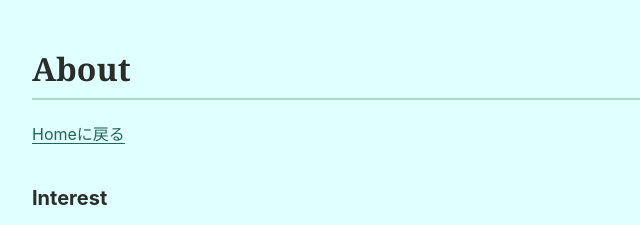
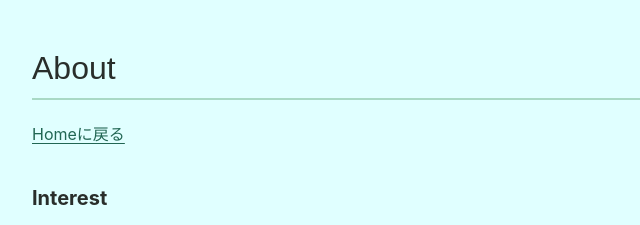
Before and after one commit to m-4-4/m-4-4.github.io, a plain HTML site: page about.html in a window 1280 px wide. Shown: the top 225 px of the page, 256-896 px from the left. Drawn offline with Linux system fonts and the light colour scheme.

Commit message:
Add class to About heading in about.html

```diff
--- a/about.html
+++ b/about.html
@@ -9,7 +9,7 @@
 
 <body>
 
-<h1>About</h1>
+<h1 class="site-title">About</h1>
 <p><a href="index.html">Homeに戻る</a></p>
 
     <h2>Interest</h2>
```
